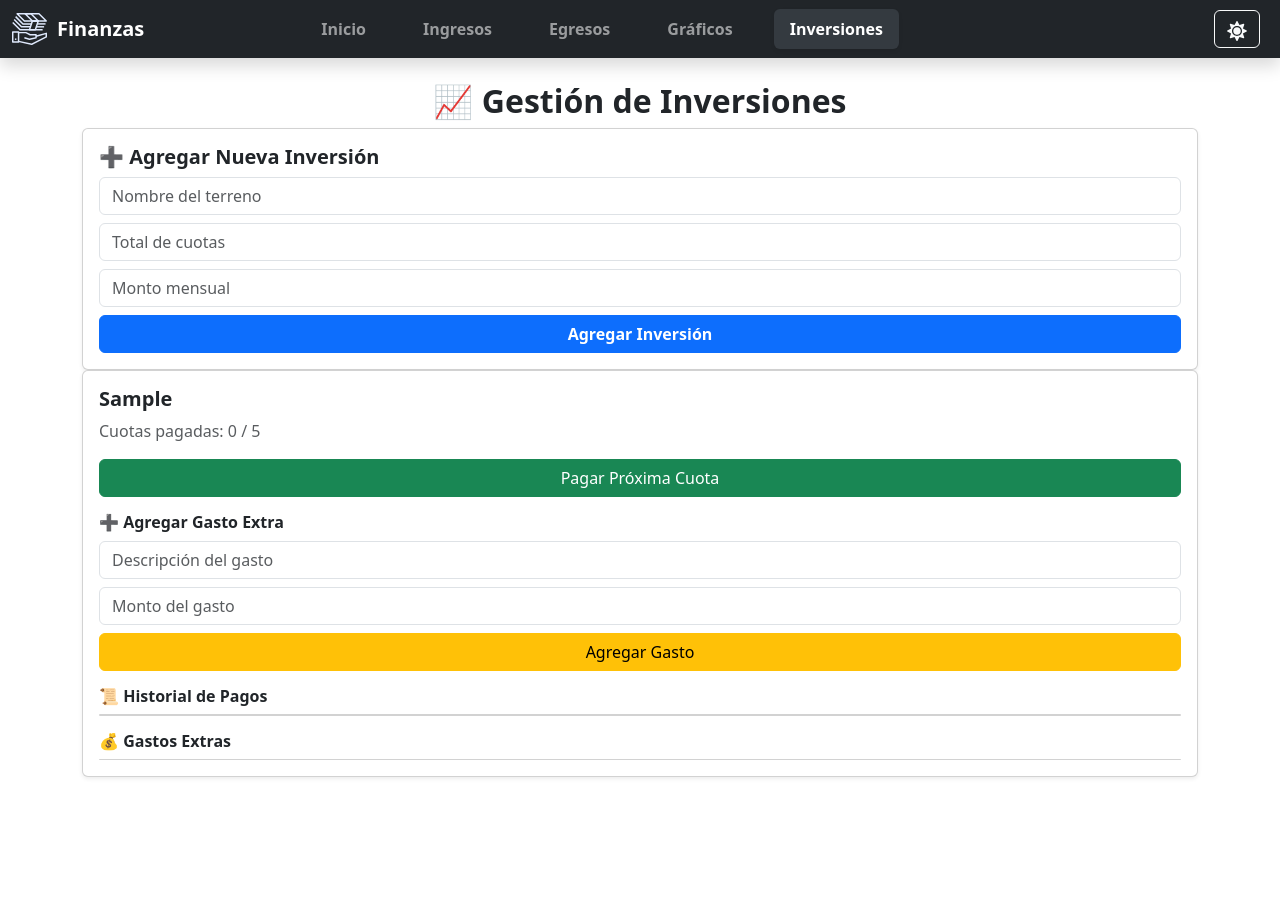
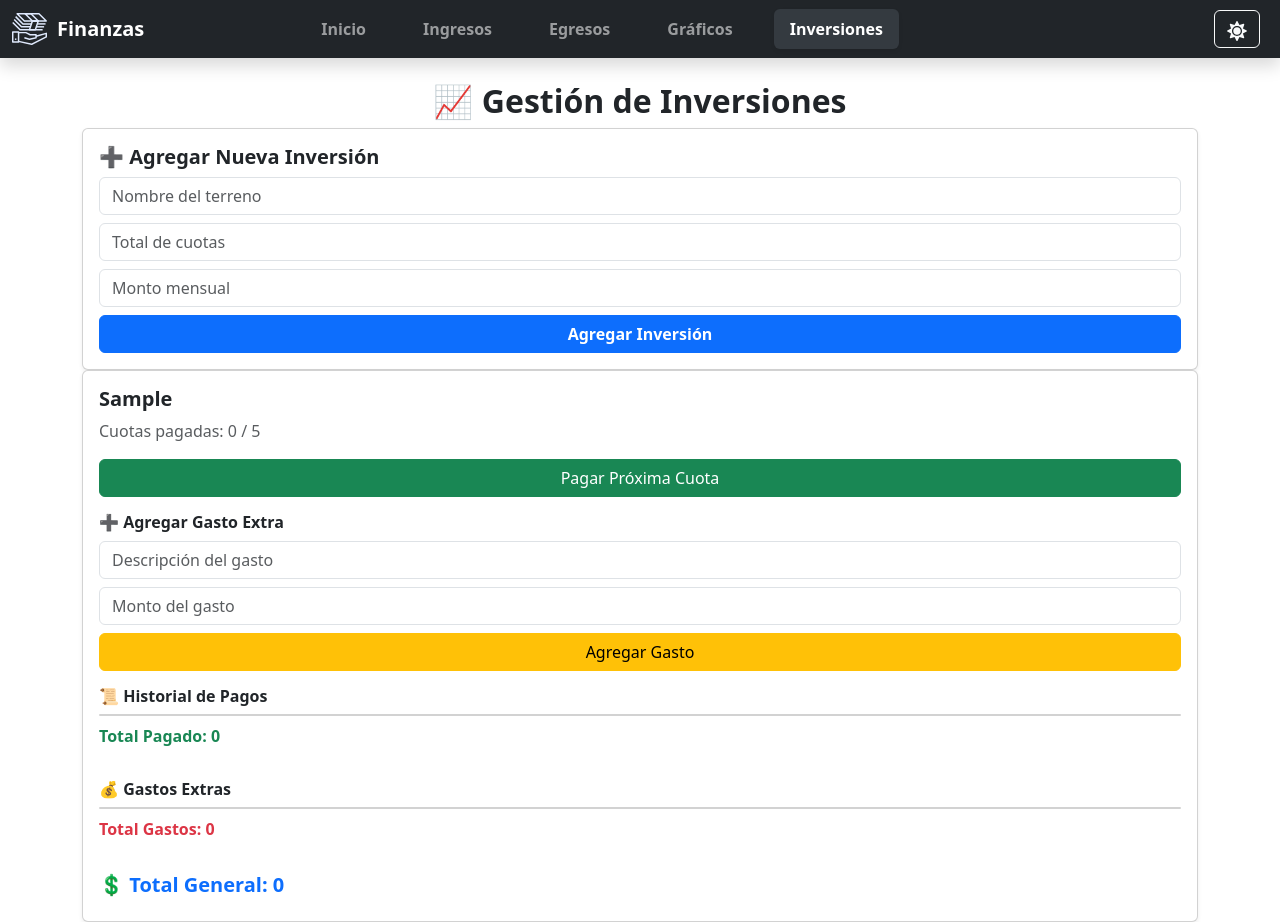
Before and after one commit to WildoFari/Finance-Tracker., a React (Create React App) app: page /Inversiones in a window 1280 px wide. Both pictures are taken after typing "Sample", "5", "5" into the empty fields and a click on the button "Agregar Inversión". Before the commit the page ends 800 px from the top, so only its background shows below. Built offline with nearby package versions, Linux system fonts and the light colour scheme.

Commit message:
Sum of everything ready

```diff
--- a/src/components/ManageInvestment.js
+++ b/src/components/ManageInvestment.js
@@ -4,8 +4,8 @@ const ManageInvestment = ({ investment }) => {
     const [cuotasPagadas, setCuotasPagadas] = useState(investment.cuotasPagadas || 0);
     const [gastosExtras, setGastosExtras] = useState(investment.gastosExtras || []);
     const [pagos, setPagos] = useState(investment.pagos || []);
-    const [gastoDescripcion, setGastoDescripcion] = useState(""); // Estado para descripción
-    const [gastoMonto, setGastoMonto] = useState(""); // Estado para monto
+    const [gastoDescripcion, setGastoDescripcion] = useState("");
+    const [gastoMonto, setGastoMonto] = useState("");
 
     // Guardar cambios en localStorage
     useEffect(() => {
@@ -44,9 +44,14 @@ const ManageInvestment = ({ investment }) => {
         };
 
         setGastosExtras([...gastosExtras, newGasto]);
-        setGastoDescripcion(""); // Limpiar campo después de agregar
-        setGastoMonto(""); // Limpiar campo después de agregar
+        setGastoDescripcion("");
+        setGastoMonto("");
     };
+
+    // Calcular totales
+    const totalPagos = pagos.reduce((acc, pago) => acc + pago.monto, 0);
+    const totalGastos = gastosExtras.reduce((acc, gasto) => acc + gasto.monto, 0);
+    const totalGeneral = totalPagos + totalGastos;
 
     return (
         <div className="card p-3 shadow-sm">
@@ -88,6 +93,7 @@ const ManageInvestment = ({ investment }) => {
                     </li>
                 ))}
             </ul>
+            <p className="fw-bold mt-2 text-success">Total Pagado: {totalPagos.toLocaleString('es-ES')}</p>
 
             {/* Mostrar gastos extras */}
             <h6 className="fw-bold mt-3">💰 Gastos Extras</h6>
@@ -99,6 +105,10 @@ const ManageInvestment = ({ investment }) => {
                     </li>
                 ))}
             </ul>
+            <p className="fw-bold mt-2 text-danger">Total Gastos: {totalGastos.toLocaleString('es-ES')}</p>
+
+            {/* Total General */}
+            <h5 className="fw-bold mt-3 text-primary">💲 Total General: {totalGeneral.toLocaleString('es-ES')}</h5>
         </div>
     );
 };
```
